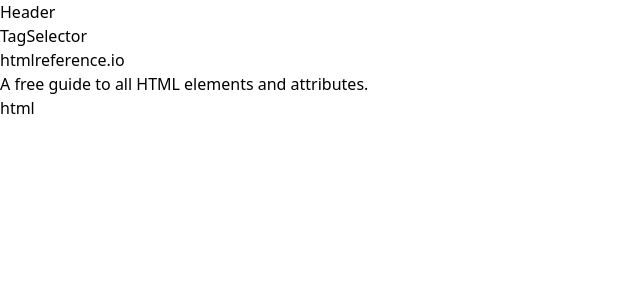
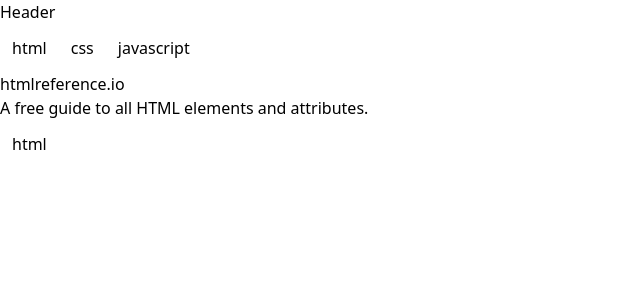
Before and after one commit to robertmcabee/Front-End-Resources, a Next.js app: page / in a window 1280 px wide. Shown: the top 300 px of the page, without its empty margins (0-640 px from the left). Built offline with nearby package versions, Linux system fonts and the light colour scheme.

Commit message:
add filtering

```diff
--- a/pages/Resource.tsx
+++ b/pages/Resource.tsx
@@ -9,14 +9,29 @@
   starred: boolean;
 }
 
-function Resource({ data }: { data: data }) {
+function Resource({
+  data,
+  filter,
+  toggleFilter,
+}: {
+  data: data;
+  filter: string[];
+  toggleFilter: (tag: string) => void;
+}) {
   return (
     <a href={data.url}>
       <div className="bg-white cursor-pointer">
         <h2>{data.name}</h2>
         <p>{data.description}</p>
         {data.tags.map((tag: string) => {
-          return <Tag tag={tag} key={tag} />;
+          return (
+            <Tag
+              tag={tag}
+              key={tag}
+              filter={filter}
+              toggleFilter={toggleFilter}
+            />
+          );
         })}
       </div>
     </a>
--- a/pages/ResourceContainer.tsx
+++ b/pages/ResourceContainer.tsx
@@ -1,14 +1,30 @@
 import { resources } from "../data/resources";
 import Resource from "./Resource";
 
-function ResourceContainer(): any {
-  return (
-    resources
-      // .filter((resource) => resource)
-      .map((resource) => {
-        return <Resource key={resource.id} data={resource} />;
-      })
-  );
+function ResourceContainer({
+  filter,
+  toggleFilter,
+}: {
+  filter: string[];
+  toggleFilter: (tag: string) => void;
+}): any {
+  return resources.map((resource) => {
+    //filter out resources by tags
+    let render = false;
+    resource.tags.forEach((tag) => {
+      //renders if filter includes tag or if filter is empty
+      if (filter.includes(tag) || filter.length === 0) render = true;
+    });
+    if (render)
+      return (
+        <Resource
+          key={resource.id}
+          data={resource}
+          filter={filter}
+          toggleFilter={toggleFilter}
+        />
+      );
+  });
 }
 
 export default ResourceContainer;
--- a/pages/Tag.tsx
+++ b/pages/Tag.tsx
@@ -1,5 +1,20 @@
-function Tag({ tag }: { tag: string }) {
-  return <p>{tag}</p>;
+function Tag({
+  tag,
+  filter,
+  toggleFilter,
+}: {
+  tag: string;
+  filter: string[];
+  toggleFilter: (tag: string) => void;
+}) {
+  let tagClass = "p-2 m-1 cursor-pointer";
+  if (filter.includes(tag)) tagClass += " bg-green-200";
+
+  return (
+    <button onClick={() => toggleFilter(tag)} className={tagClass}>
+      {tag}
+    </button>
+  );
 }
 
 export default Tag;
--- a/pages/TagSelector.tsx
+++ b/pages/TagSelector.tsx
@@ -1,9 +1,18 @@
-function TagSelector() {
-  return (
-    <>
-      <p>TagSelector</p>
-    </>
-  );
+import Tag from "./Tag";
+function TagSelector({
+  filter,
+  toggleFilter,
+}: {
+  filter: string[];
+  toggleFilter: (tag: string) => void;
+}): any {
+  const tags = ["html", "css", "javascript"];
+
+  return tags.map((tag: string) => {
+    return (
+      <Tag tag={tag} key={tag} filter={filter} toggleFilter={toggleFilter} />
+    );
+  });
 }
 
 export default TagSelector;
--- a/pages/index.tsx
+++ b/pages/index.tsx
@@ -5,8 +5,15 @@
 import ResourceContainer from "./ResourceContainer";
 
 const Home: any = () => {
-  const [filter, setFilter] = useState([]);
-  const [search, setSearch] = useState("");
+  const [filter, setFilter] = useState<string[]>([]);
+
+  function toggleFilter(tag: string): void {
+    if (filter.includes(tag)) {
+      setFilter(filter.filter((item) => item !== tag));
+    } else {
+      setFilter([...filter, tag]);
+    }
+  }
 
   return (
     <div>
@@ -16,8 +23,8 @@
         <link rel="icon" href="/favicon.ico" />
       </Head>
       <Header />
-      <TagSelector />
-      <ResourceContainer />
+      <TagSelector filter={filter} toggleFilter={toggleFilter} />
+      <ResourceContainer filter={filter} toggleFilter={toggleFilter} />
     </div>
   );
 };
```
